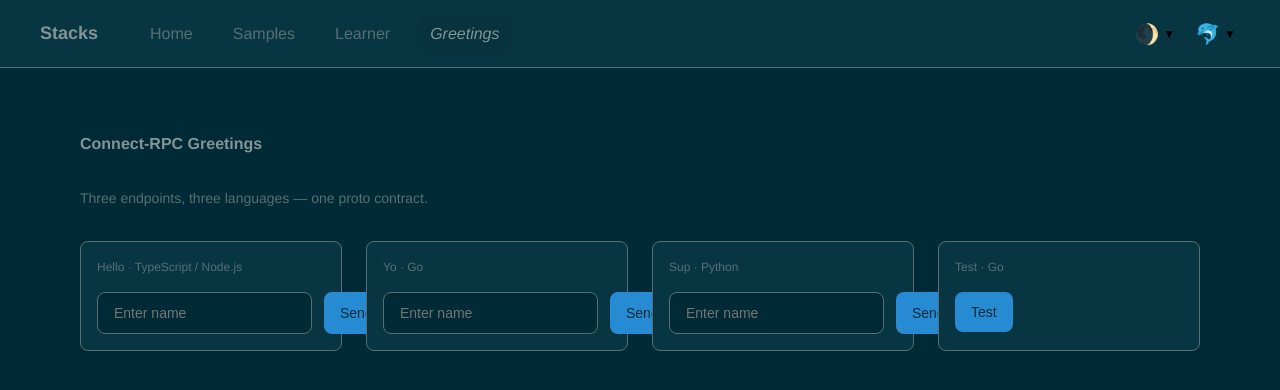
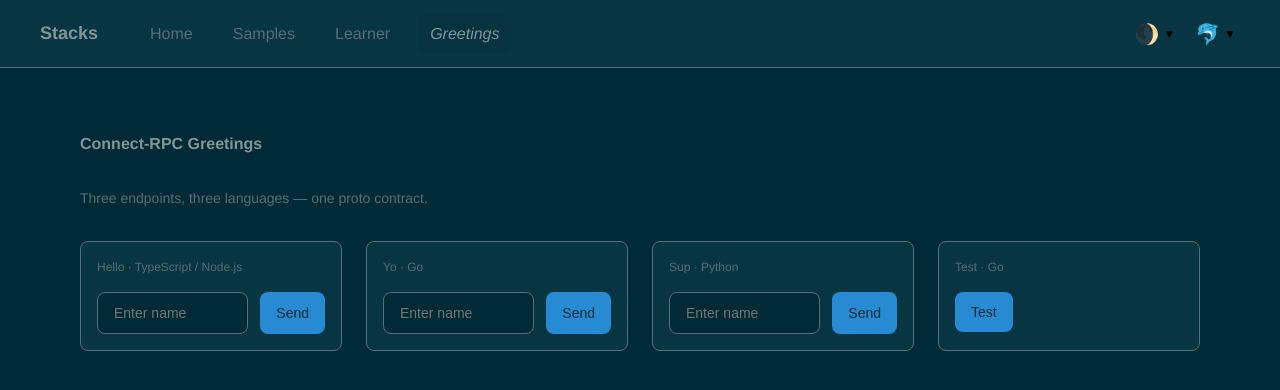
Before and after one commit to maybecake/stacks, a React (Vite) app in the folder frontend/: page /greetings in a window 1280 px wide. Shown: the top 390 px of the page. Built offline with nearby package versions, Linux system fonts and the light colour scheme; what @connectrpc/connect, @connectrpc/connect-web would draw is missing.

Commit message:
fix overflowing greeting form

```diff
--- a/frontend/src/features/greetings/greetings.css
+++ b/frontend/src/features/greetings/greetings.css
@@ -47,10 +47,12 @@
   display: flex;
   flex-direction: row;
   gap: var(--spacing-sm);
+  min-width: 0;
 }
 
 .greeting-card__input {
   flex: 1;
+  min-width: 0;
   padding: var(--spacing-sm) var(--spacing-md);
   font-size: var(--font-size-md);
   color: var(--text-primary);
```
